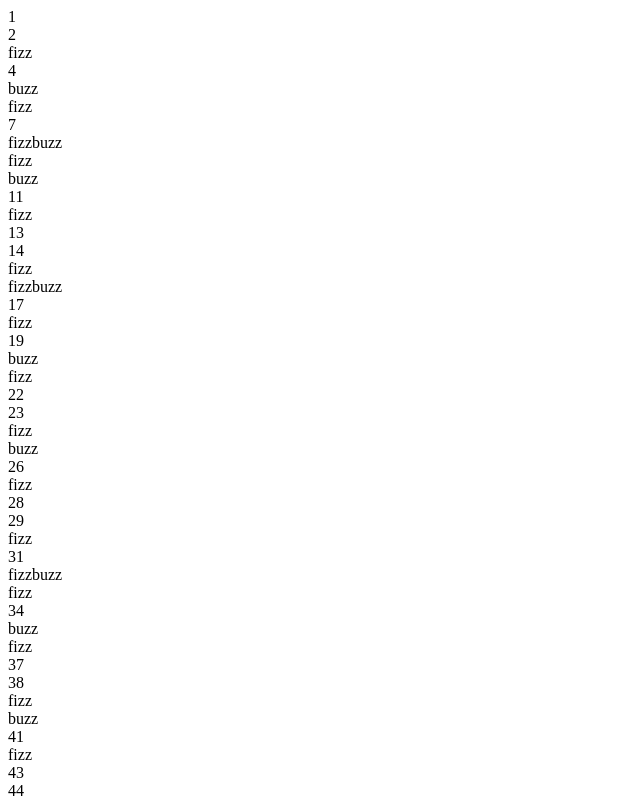
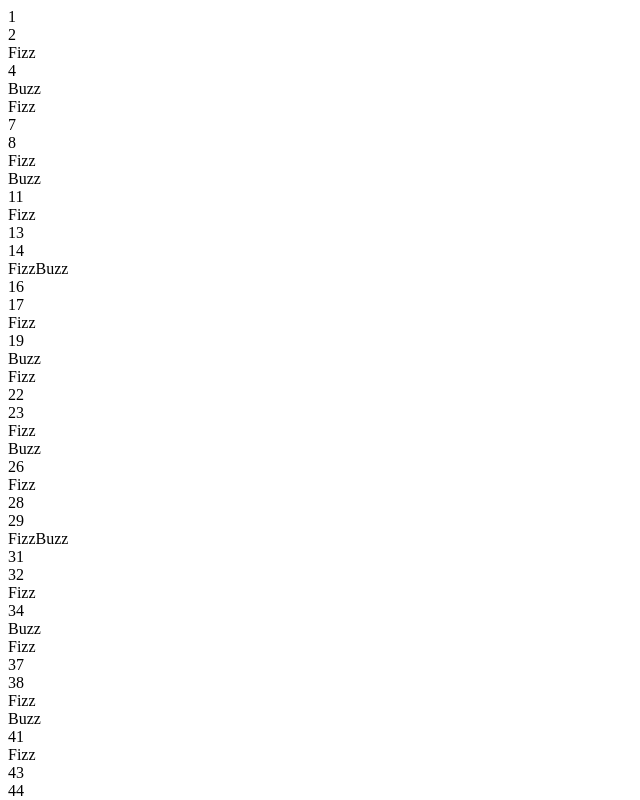
Before and after one commit to JulianOtten/fizzbuzz, a plain HTML site: page index.html in a window 1280 px wide. Shown: the top 800 px of the page, without its empty margins (0-640 px from the left). Drawn offline with Linux system fonts and the light colour scheme.

Commit message:
optimized fizzbuzz

```diff
--- a/index.html
+++ b/index.html
@@ -15,13 +15,12 @@
     <script>
         let output = document.getElementById("output");
         for (let i = 1; i < 101; i++) {
-            let result;
+            let result = "";
             let fizz = 3;
             let buzz = 5;
-            if (i % fizz == 0) result = 'fizz';
-            else if (i % buzz == 0) result = "buzz";
-            else if (i % (fizz + buzz) == 0) result = 'fizzbuzz';
-            else result = i;
+            if (i % fizz == 0) result += 'Fizz';
+            if (i % buzz == 0) result += "Buzz";
+            if (result == "") result = i;
             output.innerHTML += result + '<br>';
         }
     </script>
```
